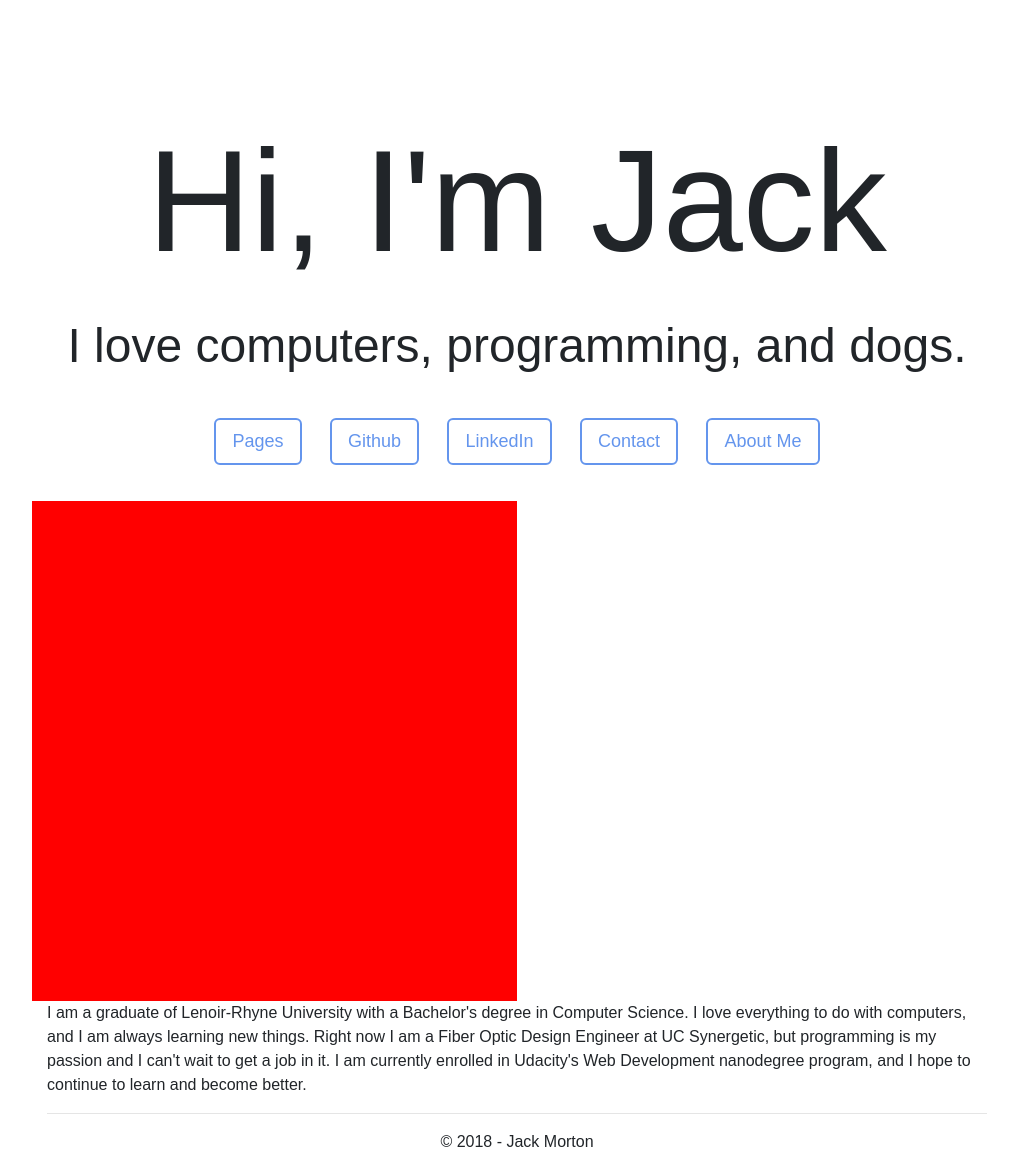
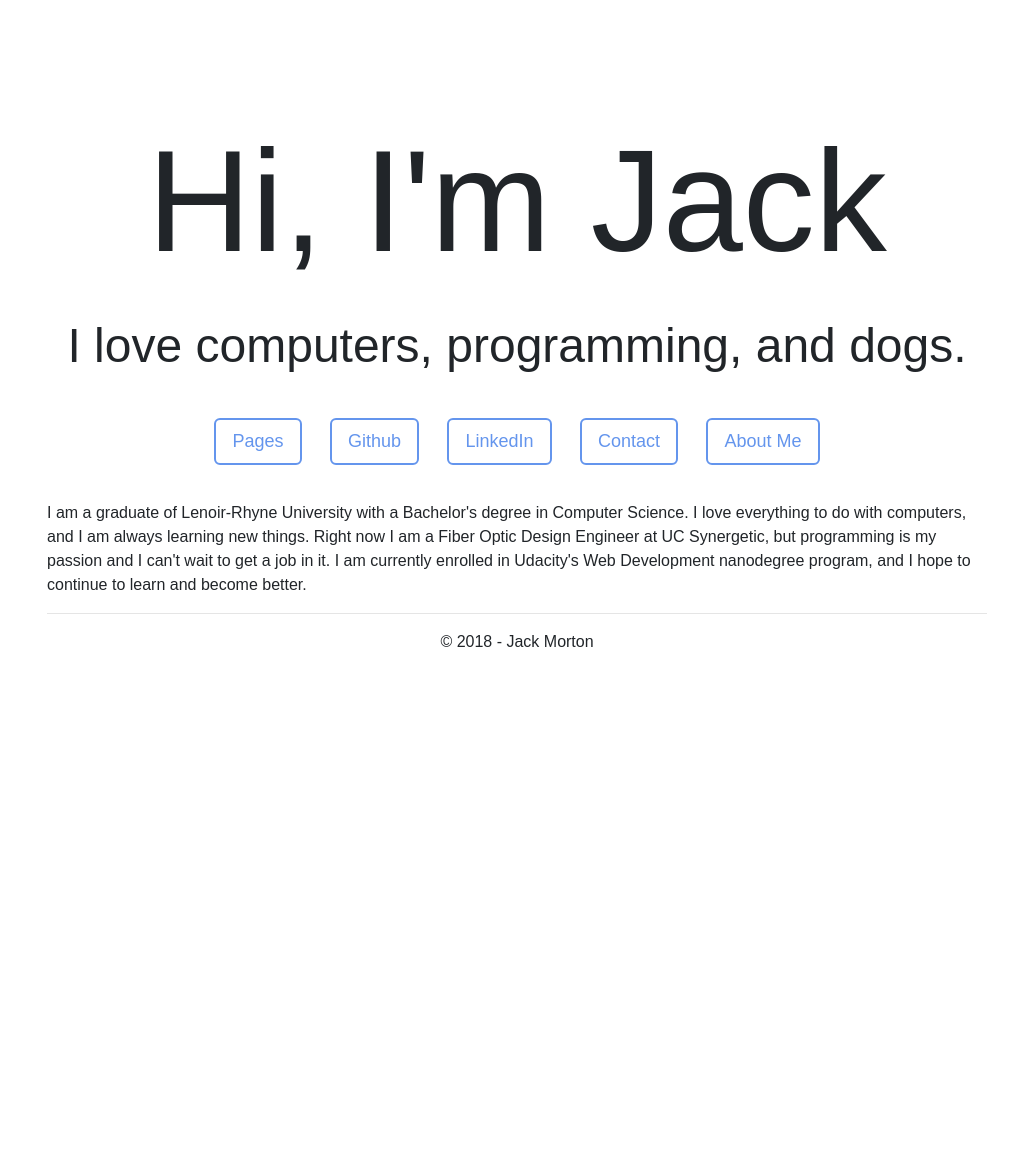
Before and after one commit to Thudcrackers/thudcrackers.github.io, a Jekyll site: the page built from index.html, in a window 1280 px wide. Shown: the whole page, without its empty margins (123-1141 px from the left). Built offline with Jekyll 4.4.1, drawn with Linux system fonts in a browser that asks for light colours; after the commit the page ends 900 px from its top, so only the background shows below that.

Commit message:
Bootstrap test successful

```diff
--- a/index.html
+++ b/index.html
@@ -4,14 +4,6 @@ layout: default
 ---
 
 <div id="wrapper">
-    <div class="row">
-        <div class="col" style="background-color:red;height: 500px;">
-
-        </div>
-        <div class="col" style="background-color:blueheight: 500px;">
-
-        </div>
-    </div>
     <p id="homeBody" style="font-size: 16px">I am a graduate of Lenoir-Rhyne University with a Bachelor's degree in Computer Science.
         I love everything to do with computers, and I am always learning new things. Right now I am a Fiber Optic Design Engineer at UC Synergetic,
         but programming is my passion and I can't wait to get a job in it.
```
